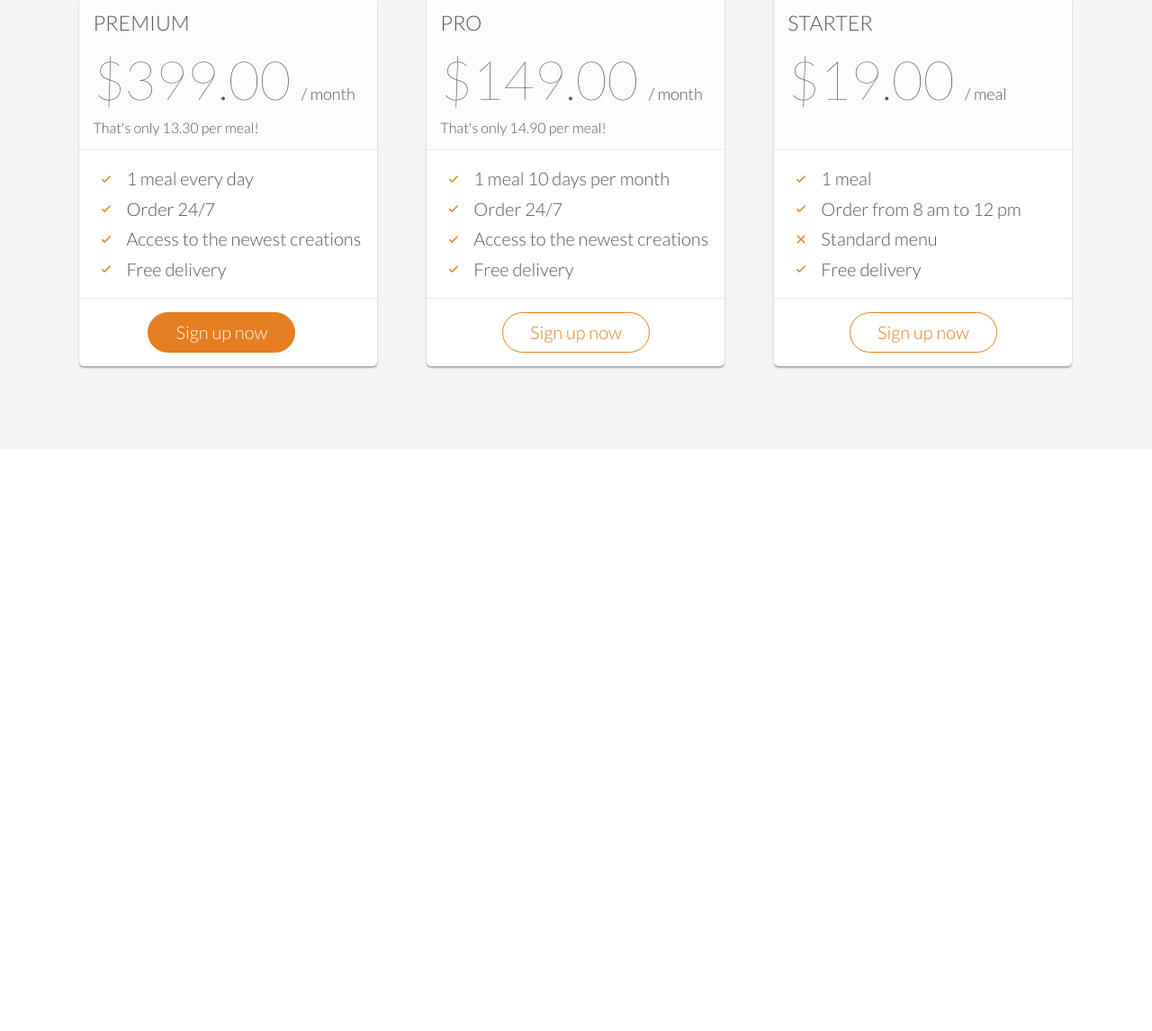
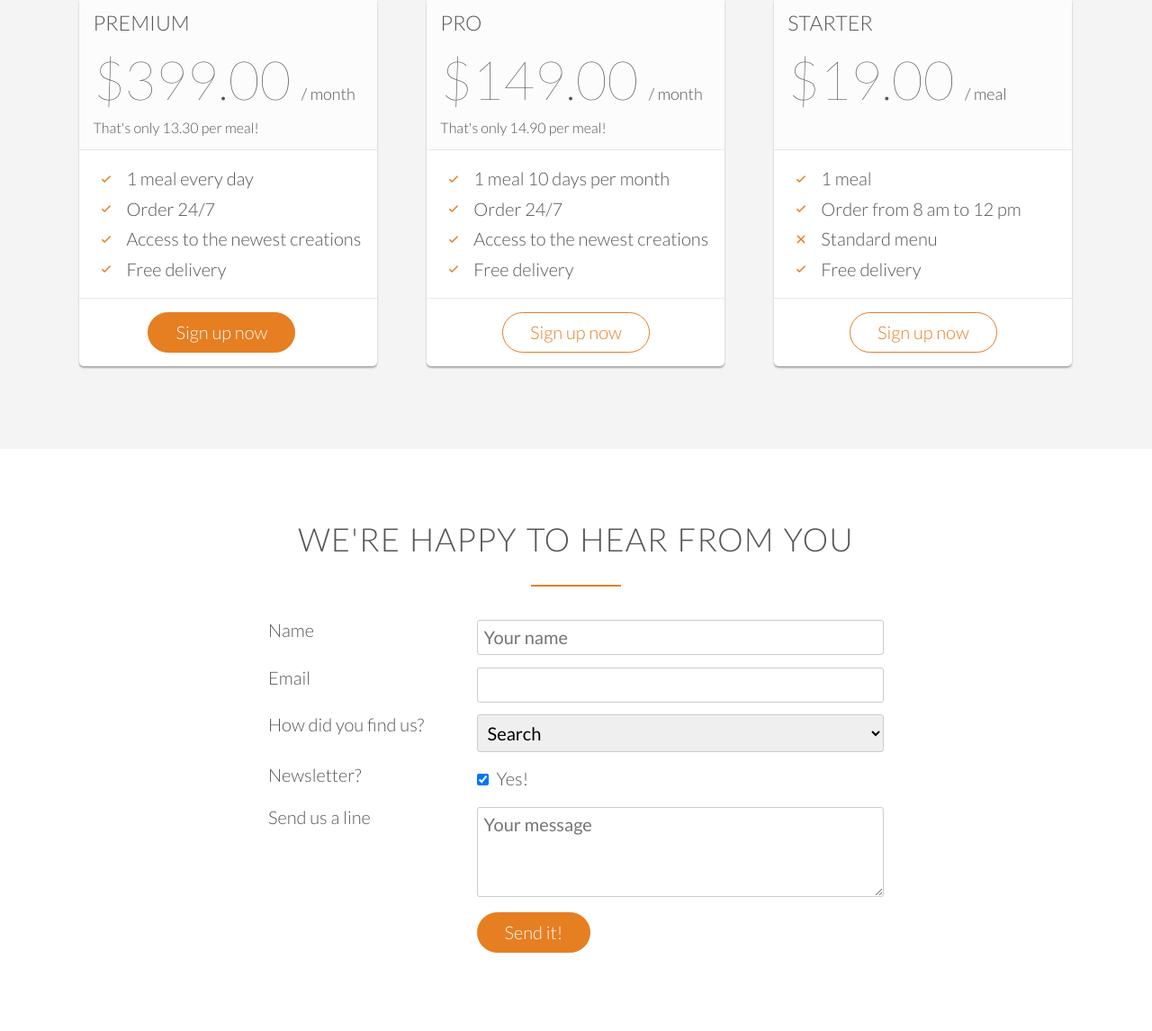
Before and after one commit to macasaurusrex/omni, a plain HTML site: page index.html in a window 1280 px wide. Shown: the part 4115-5261 px from the top of the page at 90% size. Before the commit the page ends 4614 px from the top, so only its background shows below. Drawn offline with nearby package versions, Linux system fonts and the light colour scheme.

Commit message:
Finished the contact form

```diff
--- a/index.html
+++ b/index.html
@@ -295,6 +295,69 @@
             </div>
         </div>
     </section>
+    <section class="section-form">
+        <div class="row">
+            <h2>We're happy to hear from you</h2>
+        </div>
+        <div class="row">
+            <form method="post" action="#" class="contact-form">
+                <div class="row">
+                    <div class="col span-1-of-3">
+                        <label for="name">Name</label>
+                    </div>
+                    <div class="col span-2-of-3">
+                        <input type="text" name="name" id="name" placeholder="Your name" required>
+                    </div>
+                </div>
+                <div class="row">
+                    <div class="col span-1-of-3">
+                            <label for="email">Email</label>
+                        </div>
+                        <div class="col span-2-of-3">
+                            <input type="email" name="email" id="email" required>
+                        </div>
+                </div>
+                <div class="row">
+                    <div class="col span-1-of-3">
+                        <label for="find-us">How did you find us?</label>
+                    </div>
+                    <div class="col span-2-of-3">
+                        <select name="find-us" id="find-us">
+                            <option value="friends">Friends</option>
+                            <option value="search-engine" selected>Search</option>
+                            <option value="ad">Advertisement</option>
+                            <option value="other">Other</option>
+                        </select>
+                    </div>
+                </div>
+                <div class="row">
+                    <div class="col span-1-of-3">
+                        <label>Newsletter?</label>
+                    </div>
+                    <div class="col span-2-of-3">
+                        <input type="checkbox" name="news" id="news" checked>
+                        <label>Yes!</label>
+                    </div>
+                </div>
+                <div class="row">
+                    <div class="col span-1-of-3">
+                        <label>Send us a line</label>
+                    </div>
+                    <div class="col span-2-of-3">
+                        <textarea name="message" id="message" placeholder="Your message" required></textarea>
+                    </div>
+                </div>
+                <div class="row">
+                        <div class="col span-1-of-3">
+                            <label>&nbsp;</label>
+                        </div>
+                        <div class="col span-2-of-3">
+                            <input type="submit" value="Send it!">
+                        </div>
+                    </div>
+            </form>
+        </div>
+    </section>
 </body>
 <script src="https://unpkg.com/ionicons@4.2.2/dist/ionicons.js"></script>
 </html>
--- a/resources/css/style.css
+++ b/resources/css/style.css
@@ -128,7 +128,7 @@ h3 {
 /*  BUTTONS */
 /*----------------------------------*/
 
-.btn:link, .btn:visited {
+.btn:link, .btn:visited, input[type=submit] {
     display: inline-block;
     padding: 10px 30px;
     font-weight: 300;
@@ -137,7 +137,7 @@ h3 {
     color: #fff;
 }
 
-.btn-full:link, .btn-full:visited {
+.btn-full:link, .btn-full:visited, input[type=submit]  {
     background-color: #e67e22;
     border: 1px solid #e67e22;
     margin-right: 15px;
@@ -148,12 +148,12 @@ h3 {
     color: #e67e22;
 }
 
-.btn:hover, .btn:active {
+.btn:hover, .btn:active, input[type=submit]:hover, input[type=submit]:active {
     background-color: #c46d17;
     transition: background-color 0.2s, border 0.2s, color 0.2s;
 }
 
-.btn-full:hover, .btn-full:active {
+.btn-full:hover, .btn-full:active  {
     border: 1px solid #c46d17;
 }
 
@@ -449,3 +449,33 @@ cite img {
 .plan-price-meal {
     font-size: 80%;
 }
+
+/*----------------------------------*/
+/*  CONTACT  FORM */
+/*----------------------------------*/
+
+.contact-form{
+    width: 60%;
+    margin: 0 auto;
+}
+
+input[type=text], input[type=email], select, textarea {
+    width: 100%;
+    padding:  7px;
+    border-radius: 3px;
+    border: 1px solid #ccc;
+}
+
+textarea {
+    height: 100px;
+}
+
+input[type=checkbox] {
+    margin: 10px 5px 10px 0;
+}
+
+input:focus, textarea:focus, select:focus {
+    outline: none !important;
+    border: 1px solid #e67e22;
+    box-shadow: 0 0 10px #719ECE;
+}
```
Also changed, not shown: 1 other file.
